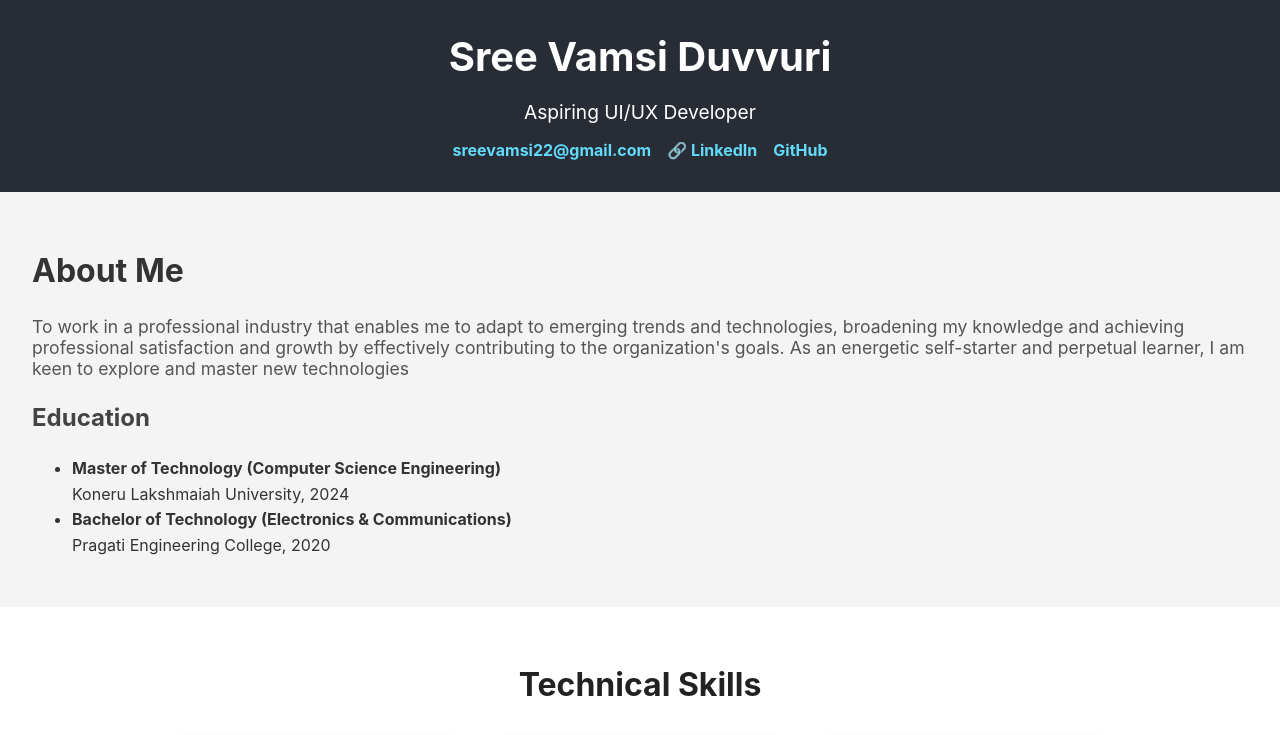
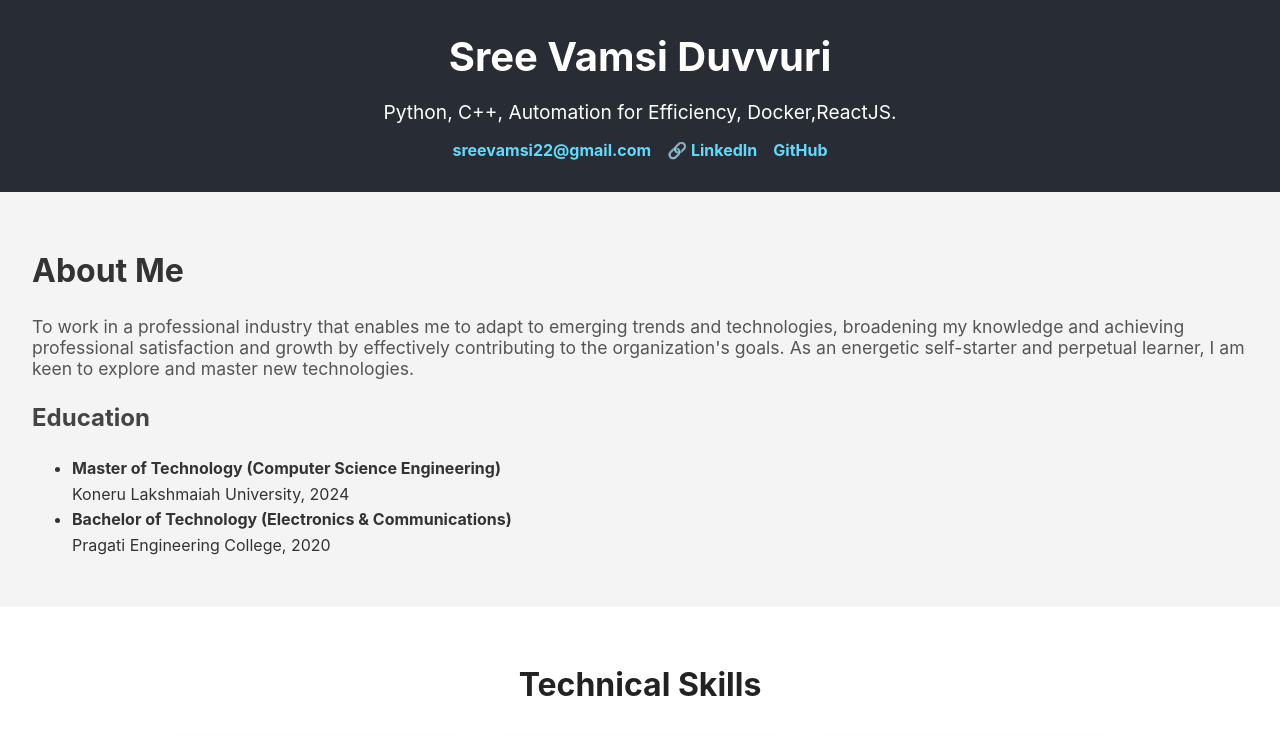
Before and after one commit to sreevamsi22/ReactPortfolio, a React (Create React App) app: page / in a window 1280 px wide. Shown: the top 735 px of the page. Built offline with nearby package versions, Linux system fonts and the light colour scheme.

Commit message:
updated Header.js

```diff
--- a/src/About.js
+++ b/src/About.js
@@ -5,7 +5,7 @@ function About() {
     <section style={styles.section}>
       <h2 style={styles.heading}>About Me</h2>
       <p style={styles.text}>
-To work in a professional industry that enables me to adapt to emerging trends and technologies, broadening my knowledge and achieving professional satisfaction and growth by effectively contributing to the organization's goals. As an energetic self-starter and perpetual learner, I am keen to explore and master new technologies
+To work in a professional industry that enables me to adapt to emerging trends and technologies, broadening my knowledge and achieving professional satisfaction and growth by effectively contributing to the organization's goals. As an energetic self-starter and perpetual learner, I am keen to explore and master new technologies.
       </p>
 
       <h3 style={styles.subheading}>Education</h3>
--- a/src/Header.js
+++ b/src/Header.js
@@ -4,7 +4,7 @@ function Header() {
   return (
     <header style={styles.header}>
       <h1 style={styles.name}>Sree Vamsi Duvvuri</h1>
-      <p style={styles.title}>Aspiring UI/UX Developer</p>
+      <p style={styles.title}>Python, C++, Automation for Efficiency, Docker,ReactJS.</p>
 
       <div style={styles.linkGroup}>
         <a href="mailto:sreevamsi22@gmail.com" style={styles.link}>sreevamsi22@gmail.com</a>
```
Also changed, not shown: package.json (+8 -1 lines), 1 other file (tests, documents, lock files or other folders).
